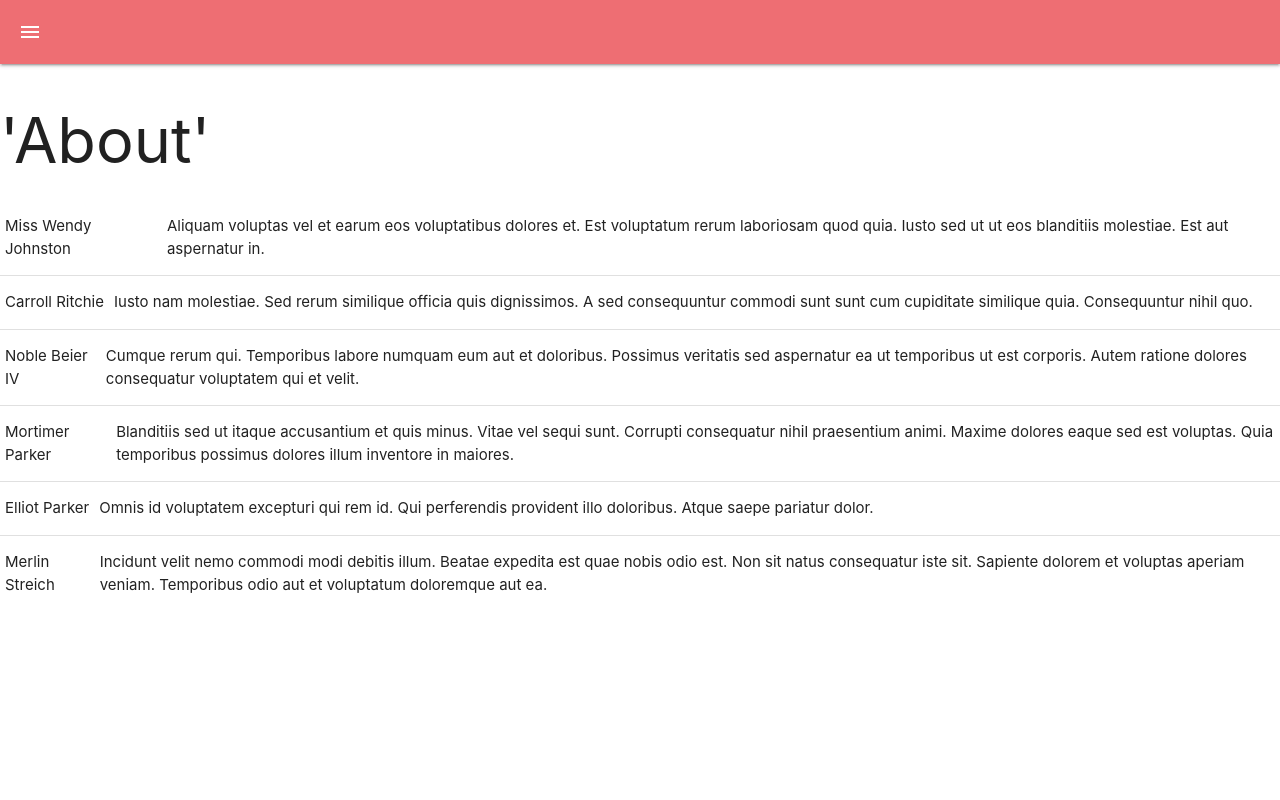
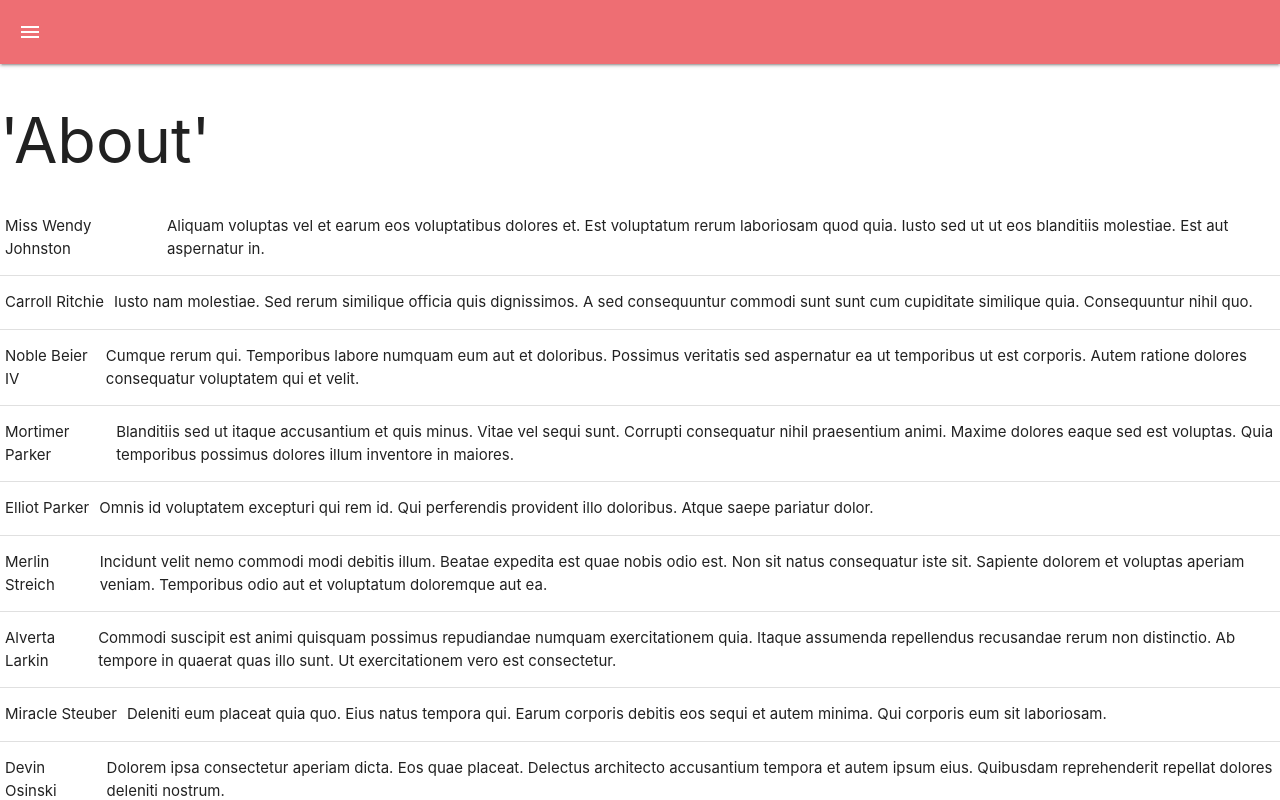
Before and after one commit to alex-worker/CombinatoricsIDE, a React (Create React App) app in the folder simple-ide/: page / in a window 1280 px wide. Shown: the top 800 px of the page. Built offline with nearby package versions, Linux system fonts and the light colour scheme.

Commit message:
add WindowScroller

```diff
--- a/simple-ide/src/pages/About.js
+++ b/simple-ide/src/pages/About.js
@@ -1,11 +1,9 @@
 import React from 'react'
-import { AutoSizer, List, CellMeasurerCache, CellMeasurer } from 'react-virtualized'
+import { AutoSizer, List, CellMeasurerCache, CellMeasurer, WindowScroller } from 'react-virtualized'
 import faker from 'faker'
 import 'react-virtualized/styles.css'
 
 var list = []
-
-// const rowHeight = 50
 
 for (let index = 0; index < 100; index++) {
   const fakeData = {
@@ -38,29 +36,41 @@ const _renderRow = ({ index, key, style, parent }) => {
   </CellMeasurer>
 }
 
-const MyList = (props) => {
-  const { width, height } = props
-  _cache.clearAll()
-  return <List
-    width={width}
-    height={height}
-    rowHeight={_cache.rowHeight}
-    deferredMeasurementCache={_cache}
-    rowRenderer={_renderRow}
-    rowCount={list.length}
-    overscanRowCount={3} />
-}
+// const MyList = (props) => {
+//   const { width, height } = props
+//   _cache.clearAll()
+//   return <List
+//     width={width}
+//     height={height}
+//     rowHeight={_cache.rowHeight}
+//     deferredMeasurementCache={_cache}
+//     rowRenderer={_renderRow}
+//     rowCount={list.length}
+//     overscanRowCount={3} />
+// }
 
 const About = () => {
   return <div>
     <h1>'About'</h1>
     <table style={{ height: '400px' }}>
       <tbody style={{ height: '400px' }}>
-        <AutoSizer>
-          {({ height, width }) => {
-            return <MyList width={width} height={height} />
+        <WindowScroller >
+          {({ height, isScrolling, onChildScroll, scrollTop, width }) => {
+            _cache.clearAll()
+            return <List
+              autoHeight
+              height={height}
+              isScrolling={isScrolling}
+              onScroll={onChildScroll}
+              rowCount={list.length}
+              rowHeight={_cache.rowHeight}
+              deferredMeasurementCache={_cache}
+              rowRenderer={_renderRow}
+              scrollTop={scrollTop}
+              width={width}
+            />
           }}
-        </AutoSizer>
+        </WindowScroller>
       </tbody>
     </table>
   </div>
```
